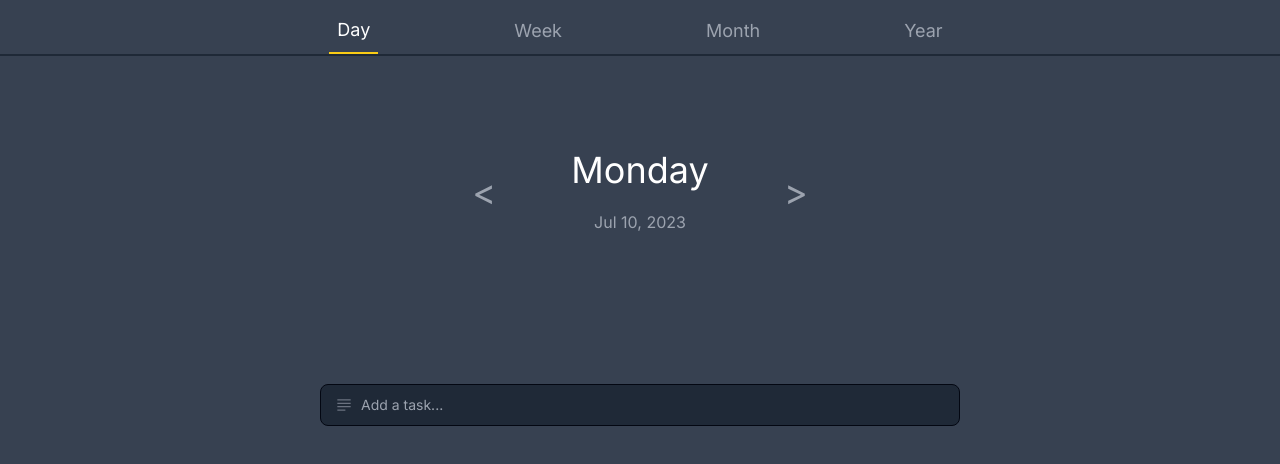
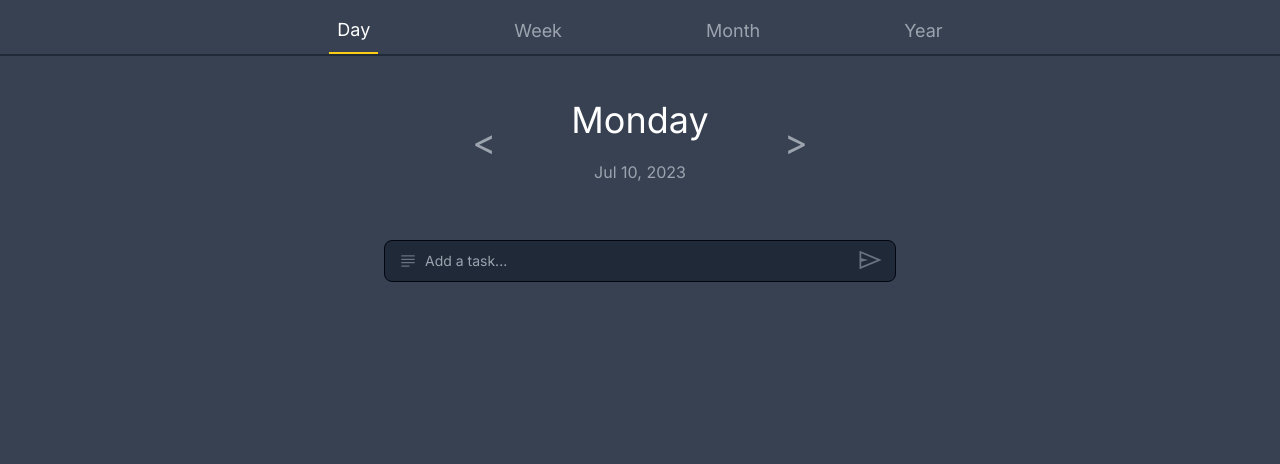
Before and after one commit to AlanDouglasASouza/front-todo, a Next.js app: page / in a window 1280 px wide. Shown: the top 464 px of the page. Built offline with nearby package versions, Linux system fonts and the light colour scheme.

Commit message:
chore: add task container

```diff
--- a/src/app/components/dateContainer.tsx
+++ b/src/app/components/dateContainer.tsx
@@ -8,7 +8,7 @@ export default function DateContainer({
   clickRight,
 }: IBoxDate) {
   return (
-    <div className="flex justify-center items-center w-full h-96">
+    <div className="flex justify-center items-center w-full h-60 pt-11">
       <span
         className="text-4xl text-gray-400 cursor-pointer"
         onClick={clickLeft}
--- a/src/app/components/inputTodo.tsx
+++ b/src/app/components/inputTodo.tsx
@@ -1,6 +1,6 @@
 export default function InputTodo() {
   return (
-    <div className="relative mb-6 w-1/2">
+    <div className="relative mb-6 w-full">
       <div className="absolute inset-y-0 left-0 flex items-center pl-3.5 pointer-events-none">
         <svg
           className="w-5 h-5 text-gray-500 dark:text-gray-400"
@@ -18,6 +18,15 @@ export default function InputTodo() {
         className="bg-gray-800 border border-gray-950 text-gray-100 text-sm rounded-lg focus:ring-blue-500 focus:border-blue-500 block w-full pl-10 p-2.5  dark:bg-gray-700 dark:border-gray-600 dark:placeholder-gray-400 dark:text-white dark:focus:ring-blue-500 dark:focus:border-blue-500"
         placeholder="Add a task..."
       />
+      <svg
+        className="w-7 h-7 text-gray-500 dark:text-gray-400 absolute top-1.5 bottom-0 right-3 cursor-pointer"
+        aria-hidden="true"
+        xmlns="http://www.w3.org/2000/svg"
+        fill="currentColor"
+        viewBox="0 -960 960 960"
+      >
+        <path d="M120-160v-640l760 320-760 320Zm60-93 544-227-544-230v168l242 62-242 60v167Zm0 0v-457 457Z" />
+      </svg>
     </div>
   );
 }
--- /dev/null
+++ b/src/app/components/tasksContainer.tsx
@@ -0,0 +1,7 @@
+export default function TasksContainer(props: any) {
+  return (
+    <div className="flex w-2/5 h-auto flex-col content-between justify-center">
+      {props.children}
+    </div>
+  );
+}
--- a/src/app/page.tsx
+++ b/src/app/page.tsx
@@ -6,6 +6,7 @@ import { formateDate } from "./helpers/formateDate";
 import { Times } from "./enums/times";
 import { increaseTime } from "./helpers/alterTimes";
 import InputTodo from "./components/inputTodo";
+import TasksContainer from "./components/tasksContainer";
 
 export default function Home() {
   const [selectTime, setSelectTime] = useState(Times.DAY);
@@ -31,7 +32,9 @@ export default function Home() {
         clickLeft={clickLeftTime}
         clickRight={clickRightTime}
       />
-      <InputTodo />
+      <TasksContainer>
+        <InputTodo />
+      </TasksContainer>
     </main>
   );
 }
```
